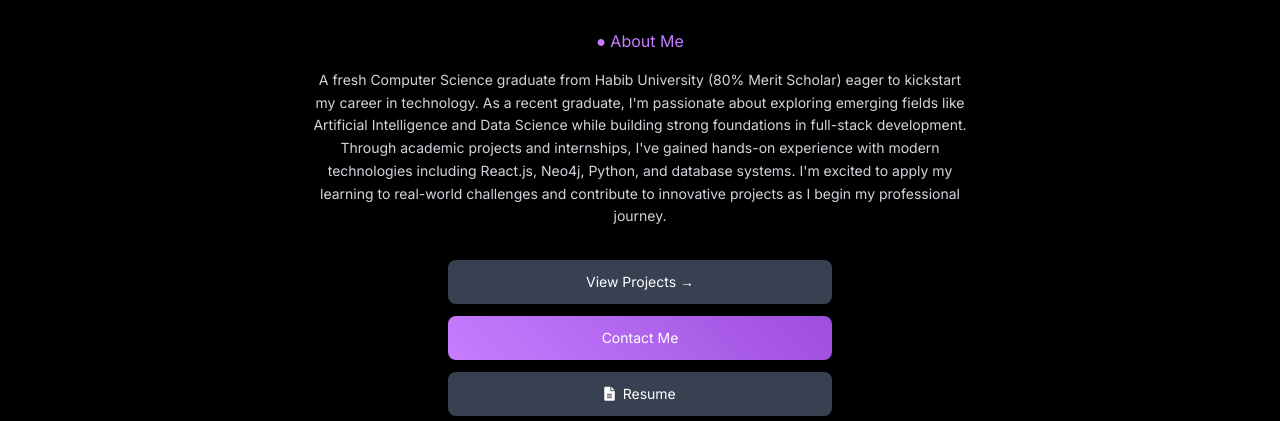
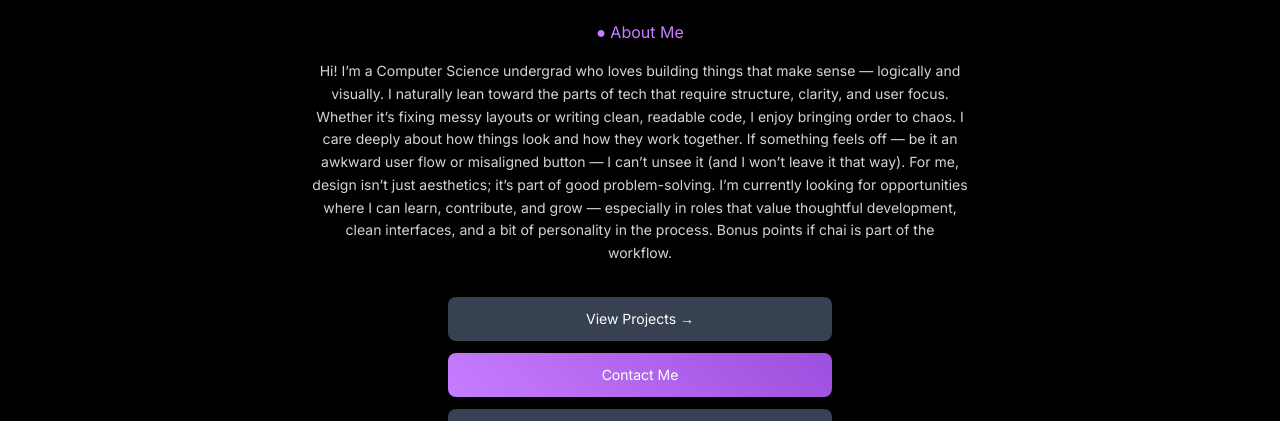
Before and after one commit to breehaqasim/CS-Portfolio, a plain HTML site: page index.html in a window 1280 px wide. Shown: the part 375-796 px from the top of the page. Drawn offline with nearby package versions, Linux system fonts and the light colour scheme.

Commit message:
Update index.html

```diff
--- a/index.html
+++ b/index.html
@@ -186,7 +186,11 @@
             <div class="mb-8">
                 <h3 class="text-cyan text-base mb-4">● About Me</h3>
                 <p class="text-gray-300 max-w-2xl mx-auto text-sm leading-relaxed px-2">
-                    A fresh Computer Science graduate from Habib University (80% Merit Scholar) eager to kickstart my career in technology. As a recent graduate, I'm passionate about exploring emerging fields like Artificial Intelligence and Data Science while building strong foundations in full-stack development. Through academic projects and internships, I've gained hands-on experience with modern technologies including React.js, Neo4j, Python, and database systems. I'm excited to apply my learning to real-world challenges and contribute to innovative projects as I begin my professional journey.
+                    Hi! I’m a Computer Science undergrad who loves building things that make sense — logically and visually. I naturally lean toward the parts of tech that require structure, clarity, and user focus. Whether it’s fixing messy layouts or writing clean, readable code, I enjoy bringing order to chaos.
+
+I care deeply about how things look and how they work together. If something feels off — be it an awkward user flow or misaligned button — I can’t unsee it (and I won’t leave it that way). For me, design isn’t just aesthetics; it’s part of good problem-solving.
+
+I’m currently looking for opportunities where I can learn, contribute, and grow — especially in roles that value thoughtful development, clean interfaces, and a bit of personality in the process. Bonus points if chai is part of the workflow.
                 </p>
             </div>
 
```
